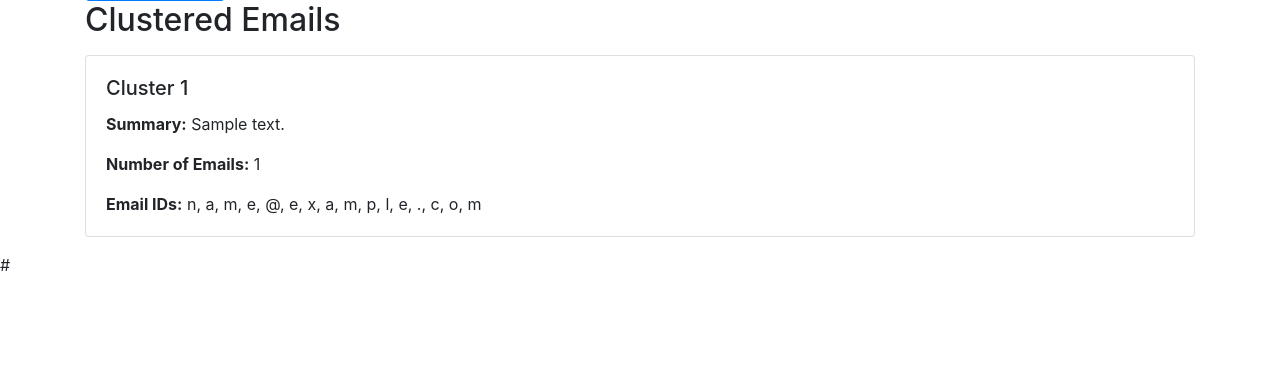
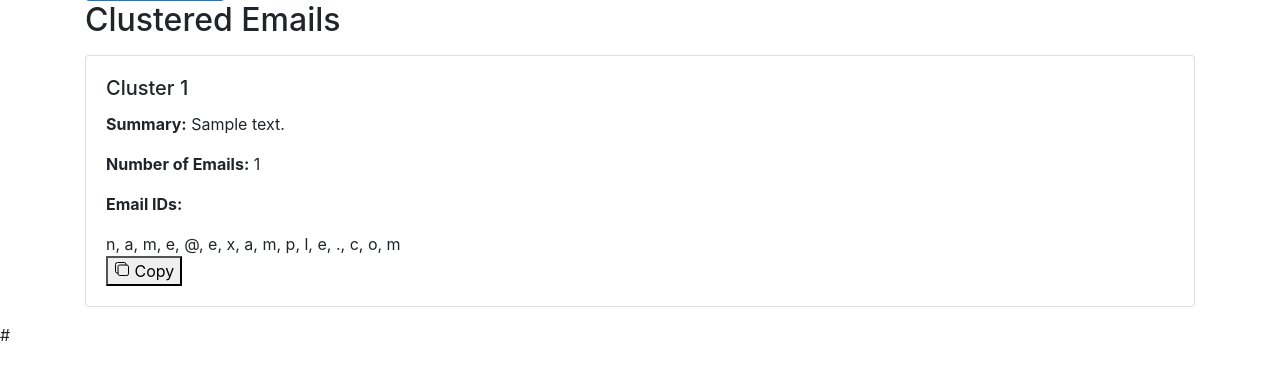
Before and after one commit to jeffrin172004/email_clustering, a Flask app: template website/templates/home.html in a window 1280 px wide. Shown: the part 259-639 px from the top of the page. Run offline with Flask 3, Linux system fonts and the light colour scheme; the template is opened without the code that fills it: values that come from a table or form of the project are taken from there, others are empty; tables that the repository leaves empty hold one stand-in row (values such as "Sample post"); some libraries are stand-ins or nearby versions.

Commit message:
Fixed issue of copy button

```diff
--- a/website/templates/base.html
+++ b/website/templates/base.html
@@ -14,6 +14,8 @@
       href="https://stackpath.bootstrapcdn.com/font-awesome/4.7.0/css/font-awesome.min.css"
       crossorigin="anonymous"
     />
+    <script type="module" src="https://unpkg.com/ionicons@7.1.0/dist/ionicons/ionicons.esm.js"></script>
+    <script nomodule src="https://unpkg.com/ionicons@7.1.0/dist/ionicons/ionicons.js"></script>
 
     <title>{% block title %}Home{% endblock %}</title>
   </head>
--- a/website/templates/home.html
+++ b/website/templates/home.html
@@ -1,5 +1,6 @@
 {% extends "base.html" %}
 {% block title %}Email Clustering{% endblock %}
+
 {% block content %}
 <h1>Email Clustering</h1>
 
@@ -20,10 +21,90 @@
         <h5 class="card-title">Cluster {{ loop.index }}</h5>
         <p class="card-text"><strong>Summary:</strong> {{ cluster.summary }}</p>
         <p class="card-text"><strong>Number of Emails:</strong> {{ cluster.email_count }}</p>
-        <p class="card-text"><strong>Email IDs:</strong> {{ cluster.email_ids|join(', ') }}</p>
+        <p><strong>Email IDs:</strong></p>
+        <div id="email-ids-{{ loop.index }}" class="email-id-box">
+            {{ cluster.email_ids | join(', ') }}
+        </div>
+        <button onclick="copyToClipboard('email-ids-{{ loop.index }}')"><ion-icon name="copy-outline"></ion-icon> Copy</button>
     </div>
 </div>
 {% endfor %}
 {% endif %}
+{% endblock %}
 
+{% block javascript %}
+{{ super() }}
+<script>
+function copyToClipboard(elementId) {
+    const element = document.getElementById(elementId);
+    if (!element) {
+        alert("Could not find element!");
+        return;
+    }
+
+    const text = element.innerText.trim();
+
+    // Check if clipboard API is available and page is served over HTTPS
+    if (navigator.clipboard && window.isSecureContext) {
+        navigator.clipboard.writeText(text).then(() => {
+            alert("Email IDs copied to clipboard!");
+        }).catch(err => {
+            console.error('Clipboard API failed:', err);
+            fallbackCopy(text);
+        });
+    } else {
+        fallbackCopy(text);
+    }
+}
+
+function fallbackCopy(text) {
+    const tempTextarea = document.createElement("textarea");
+    tempTextarea.value = text;
+    tempTextarea.style.position = "fixed";
+    tempTextarea.style.left = "-999999px";
+    tempTextarea.style.top = "-999999px";
+    document.body.appendChild(tempTextarea);
+    tempTextarea.focus();
+    tempTextarea.select();
+
+    try {
+        const successful = document.execCommand('copy');
+        if (successful) {
+            alert("Email IDs copied to clipboard!");
+        } else {
+            alert("Copy failed. Please select and copy manually.");
+        }
+    } catch (err) {
+        console.error('Fallback copy failed:', err);
+        alert("Copy not supported. Please select and copy manually.");
+    }
+
+    document.body.removeChild(tempTextarea);
+}
+</script>
 {% endblock %}
+
+{% block styles %}
+<style>
+  .email-id-box {
+    background-color: #f2f2f2;
+    padding: 8px;
+    margin-bottom: 5px;
+    border-radius: 4px;
+    word-wrap: break-word;
+  }
+
+  button {
+    padding: 5px 10px;
+    border: none;
+    background-color: #007bff;
+    color: white;
+    border-radius: 3px;
+    cursor: pointer;
+  }
+
+  button:hover {
+    background-color: #0056b3;
+  }
+</style>
+{% endblock %}
```
